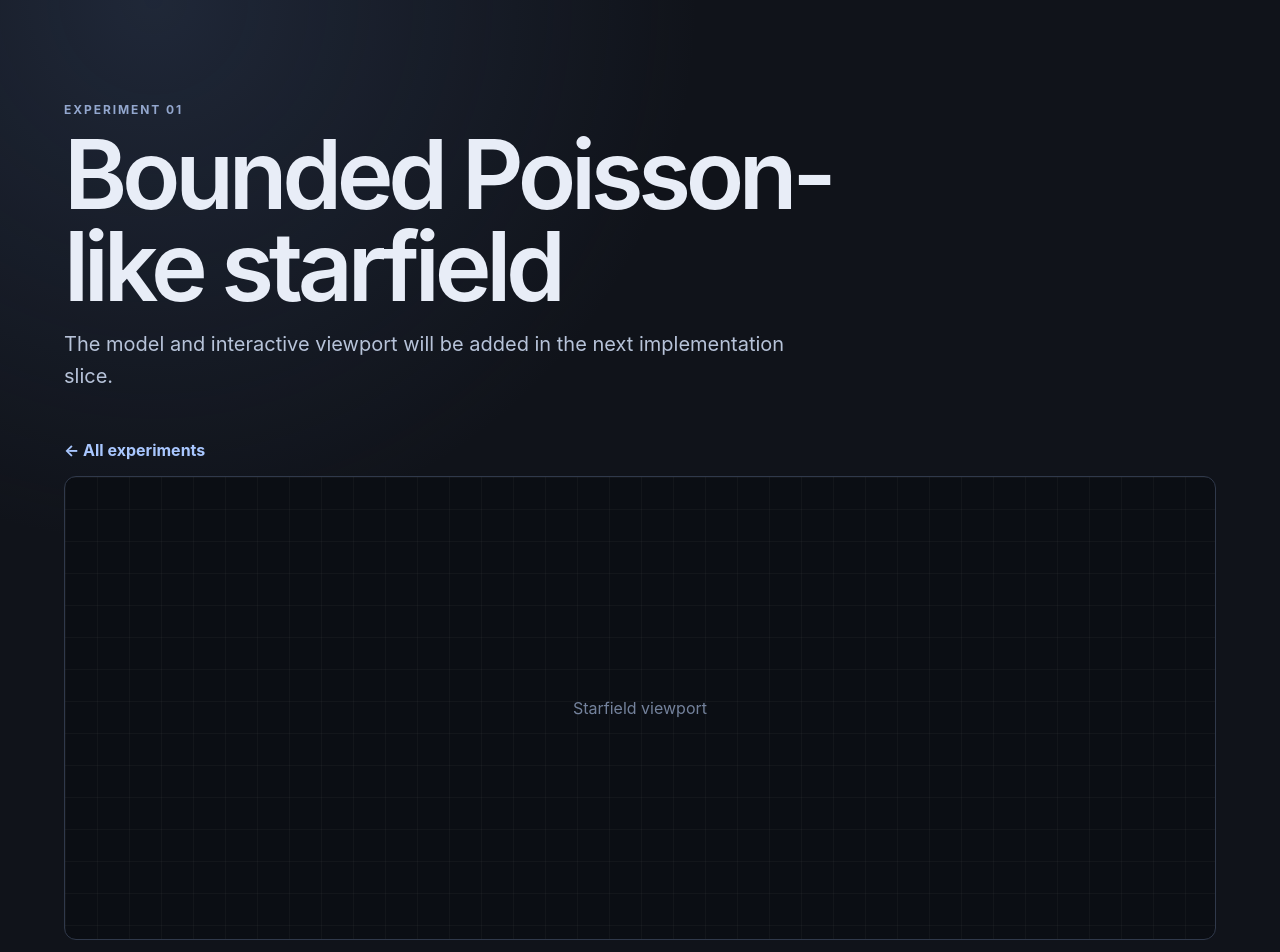
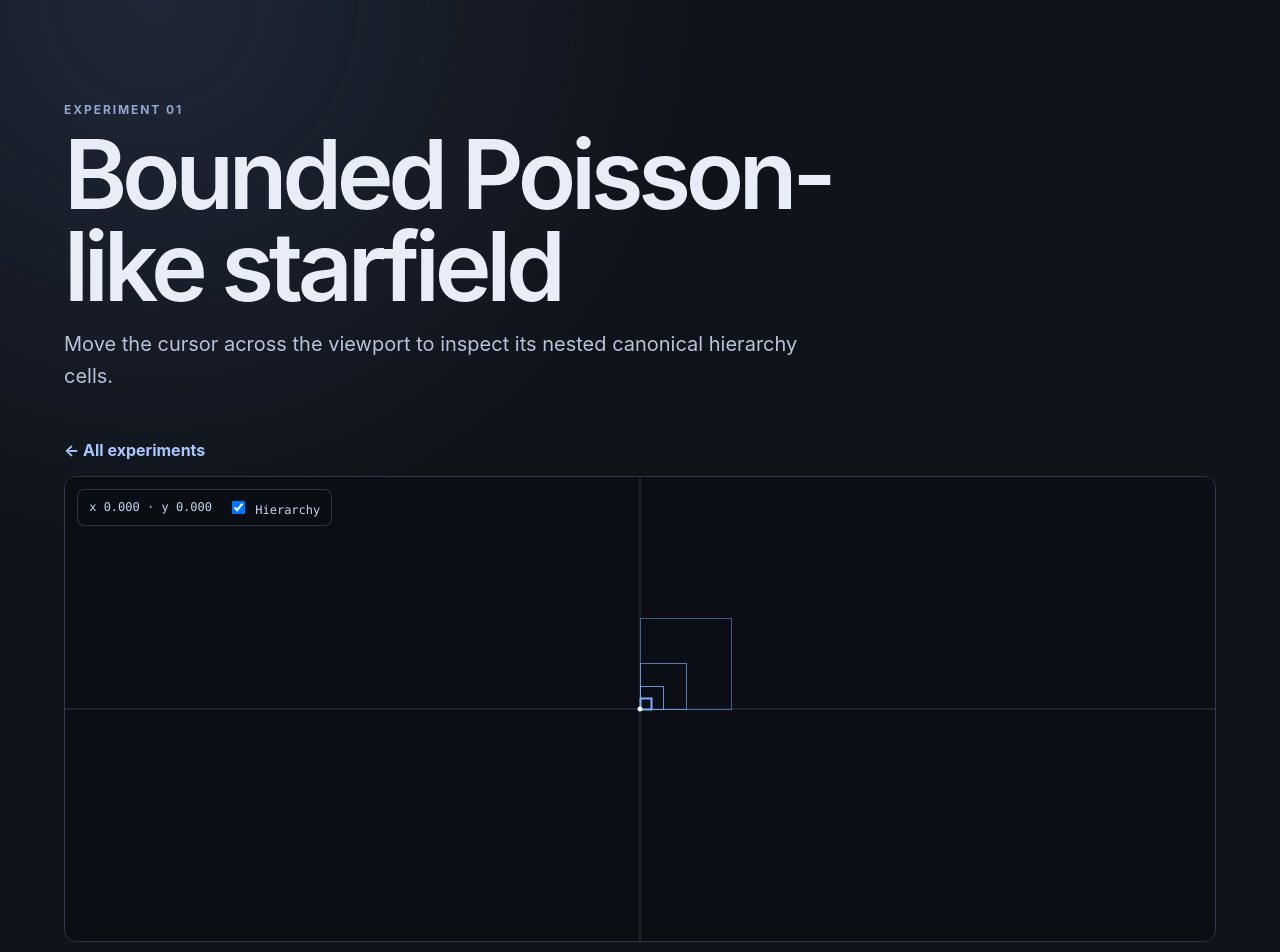
Before and after one commit to pdeblanc/polis, a React (Vite) app: page /starfield in a window 1280 px wide. Shown: the top 952 px of the page. Built offline with nearby package versions, Linux system fonts and the light colour scheme.

Commit message:
Visualize starfield hierarchy.

```diff
--- /dev/null
+++ b/src/components/StarfieldHierarchyCanvas.tsx
@@ -0,0 +1,207 @@
+import {
+  useEffect,
+  useRef,
+  useState,
+  type PointerEvent as ReactPointerEvent,
+} from "react";
+import {
+  cellContainingPoint,
+  dependencyAncestor,
+  type HierarchyCell,
+  type Point2D,
+} from "../models/starfield/hierarchy";
+
+const VIEW_AREA = 64;
+const MIN_CELL_PIXELS = 8;
+type Size = { readonly width: number; readonly height: number };
+
+export function StarfieldHierarchyCanvas() {
+  const canvasRef = useRef<HTMLCanvasElement>(null);
+  const [size, setSize] = useState<Size>({ width: 1, height: 1 });
+  const [cursor, setCursor] = useState<Point2D>({ x: 0, y: 0 });
+  const [showHierarchy, setShowHierarchy] = useState(true);
+
+  const world = worldDimensions(size);
+
+  useEffect(() => {
+    const canvas = canvasRef.current;
+    if (canvas === null) return;
+
+    const observer = new ResizeObserver(([entry]) => {
+      if (entry === undefined) return;
+      setSize({
+        width: Math.max(1, entry.contentRect.width),
+        height: Math.max(1, entry.contentRect.height),
+      });
+    });
+    observer.observe(canvas);
+    return () => observer.disconnect();
+  }, []);
+
+  useEffect(() => {
+    const canvas = canvasRef.current;
+    if (canvas === null) return;
+
+    const scale = window.devicePixelRatio || 1;
+    canvas.width = Math.round(size.width * scale);
+    canvas.height = Math.round(size.height * scale);
+    const context = canvas.getContext("2d");
+    if (context === null) return;
+    context.setTransform(scale, 0, 0, scale, 0, 0);
+    drawBackground(context, size, world);
+    if (showHierarchy) drawHierarchy(context, size, world, cursor);
+  }, [cursor, showHierarchy, size, world]);
+
+  function updateCursor(event: ReactPointerEvent<HTMLCanvasElement>) {
+    const bounds = event.currentTarget.getBoundingClientRect();
+    setCursor(
+      screenToWorld(
+        event.clientX - bounds.left,
+        event.clientY - bounds.top,
+        size,
+        world,
+      ),
+    );
+  }
+
+  return (
+    <section
+      className="hierarchy-demo"
+      aria-label="Starfield hierarchy explorer"
+    >
+      <canvas
+        className="hierarchy-canvas"
+        ref={canvasRef}
+        onPointerEnter={updateCursor}
+        onPointerMove={updateCursor}
+      />
+      <div className="hierarchy-readout">
+        <span>
+          x {formatCoordinate(cursor.x)} · y {formatCoordinate(cursor.y)}
+        </span>
+        <label>
+          <input
+            type="checkbox"
+            checked={showHierarchy}
+            onChange={(event) => setShowHierarchy(event.target.checked)}
+          />{" "}
+          Hierarchy
+        </label>
+      </div>
+    </section>
+  );
+}
+
+function worldDimensions(size: Size): Size {
+  const aspectRatio = size.width / size.height;
+  return {
+    width: Math.sqrt(VIEW_AREA * aspectRatio),
+    height: Math.sqrt(VIEW_AREA / aspectRatio),
+  };
+}
+
+function screenToWorld(
+  screenX: number,
+  screenY: number,
+  size: Size,
+  world: Size,
+): Point2D {
+  return {
+    x: (screenX / size.width - 0.5) * world.width,
+    y: (0.5 - screenY / size.height) * world.height,
+  };
+}
+
+function worldToScreen(point: Point2D, size: Size, world: Size): Point2D {
+  return {
+    x: (point.x / world.width + 0.5) * size.width,
+    y: (0.5 - point.y / world.height) * size.height,
+  };
+}
+
+function drawBackground(
+  context: CanvasRenderingContext2D,
+  size: Size,
+  world: Size,
+) {
+  context.fillStyle = "#0b0e14";
+  context.fillRect(0, 0, size.width, size.height);
+
+  const origin = worldToScreen({ x: 0, y: 0 }, size, world);
+  context.strokeStyle = "#2d3749";
+  context.lineWidth = 1;
+  context.beginPath();
+  context.moveTo(origin.x, 0);
+  context.lineTo(origin.x, size.height);
+  context.moveTo(0, origin.y);
+  context.lineTo(size.width, origin.y);
+  context.stroke();
+}
+
+function drawHierarchy(
+  context: CanvasRenderingContext2D,
+  size: Size,
+  world: Size,
+  cursor: Point2D,
+) {
+  const worldPerPixel = world.width / size.width;
+  const minimumEdge =
+    2 ** Math.ceil(Math.log2(worldPerPixel * MIN_CELL_PIXELS));
+  const cells = dependencyChain(cellContainingPoint(cursor, minimumEdge));
+
+  [...cells].reverse().forEach((cell, index) => {
+    drawCell(context, size, world, cell, index, cells.length);
+  });
+
+  const pointer = worldToScreen(cursor, size, world);
+  context.fillStyle = "#f3f7ff";
+  context.beginPath();
+  context.arc(pointer.x, pointer.y, 2.5, 0, Math.PI * 2);
+  context.fill();
+}
+
+function dependencyChain(requestedCell: HierarchyCell): HierarchyCell[] {
+  const cells = [requestedCell];
+  let ancestor = dependencyAncestor(requestedCell);
+
+  while (ancestor !== undefined) {
+    cells.push(ancestor.cell);
+    ancestor = dependencyAncestor(ancestor.cell);
+  }
+
+  return cells;
+}
+
+function drawCell(
+  context: CanvasRenderingContext2D,
+  size: Size,
+  world: Size,
+  cell: HierarchyCell,
+  index: number,
+  count: number,
+) {
+  const northwest = worldToScreen(
+    { x: cell.minX, y: cell.minY + cell.edgeLength },
+    size,
+    world,
+  );
+  const southeast = worldToScreen(
+    { x: cell.minX + cell.edgeLength, y: cell.minY },
+    size,
+    world,
+  );
+  const intensity = 0.3 + (0.7 * (index + 1)) / count;
+
+  context.strokeStyle = `rgb(126 174 255 / ${intensity})`;
+  context.lineWidth = index === count - 1 ? 2 : 1;
+  context.strokeRect(
+    Math.round(northwest.x) + 0.5,
+    Math.round(northwest.y) + 0.5,
+    Math.round(southeast.x - northwest.x),
+    Math.round(southeast.y - northwest.y),
+  );
+}
+
+function formatCoordinate(value: number): string {
+  return value.toFixed(3).replace("-0.000", "0.000");
+}
--- /dev/null
+++ b/src/models/starfield/hierarchy.ts
@@ -0,0 +1,65 @@
+export type Point2D = {
+  readonly x: number;
+  readonly y: number;
+};
+
+export type HierarchyCell = {
+  readonly minX: number;
+  readonly minY: number;
+  readonly edgeLength: number;
+};
+
+export type DependencyAncestor = {
+  readonly cell: HierarchyCell;
+  readonly relativeSize: 'smaller' | 'larger';
+};
+
+/** Returns the aligned hierarchy cell at `edgeLength` containing a point. */
+export function cellContainingPoint(
+  point: Point2D,
+  edgeLength: number,
+): HierarchyCell {
+  return {
+    minX: Math.floor(point.x / edgeLength) * edgeLength,
+    minY: Math.floor(point.y / edgeLength) * edgeLength,
+    edgeLength,
+  };
+}
+
+/**
+ * Returns the cell that must be queried immediately before this cell.
+ *
+ * Unit cells touching the origin are roots. Larger origin-anchored cells depend on
+ * the smaller origin-anchored cell they expand. Every other cell inherits its count
+ * from its larger geometric parent.
+ */
+export function dependencyAncestor(cell: HierarchyCell): DependencyAncestor | undefined {
+  const originAnchored = hasOriginCorner(cell);
+
+  if (cell.edgeLength === 1 && originAnchored) return undefined;
+
+  if (cell.edgeLength > 1 && originAnchored) {
+    const edgeLength = cell.edgeLength / 2;
+    return {
+      cell: {
+        minX: cell.minX === 0 ? 0 : -edgeLength,
+        minY: cell.minY === 0 ? 0 : -edgeLength,
+        edgeLength,
+      },
+      relativeSize: 'smaller',
+    };
+  }
+
+  return {
+    cell: cellContainingPoint(
+      { x: cell.minX, y: cell.minY },
+      cell.edgeLength * 2,
+    ),
+    relativeSize: 'larger',
+  };
+}
+
+function hasOriginCorner(cell: HierarchyCell): boolean {
+  const { edgeLength, minX, minY } = cell;
+  return (minX === 0 || minX === -edgeLength) && (minY === 0 || minY === -edgeLength);
+}
--- a/src/pages/StarfieldPage.tsx
+++ b/src/pages/StarfieldPage.tsx
@@ -1,4 +1,5 @@
 import { BackLink, Page } from '../components/Page';
+import { StarfieldHierarchyCanvas } from '../components/StarfieldHierarchyCanvas';
 
 export function StarfieldPage() {
   return (
@@ -7,15 +8,13 @@ export function StarfieldPage() {
       title="Bounded Poisson-like starfield"
       introduction={
         <p>
-          The model and interactive viewport will be added in the next implementation
-          slice.
+          Move the cursor across the viewport to inspect its nested canonical hierarchy
+          cells.
         </p>
       }
     >
       <BackLink />
-      <div className="viewport-placeholder" role="img" aria-label="Starfield viewport placeholder">
-        Starfield viewport
-      </div>
+      <StarfieldHierarchyCanvas />
     </Page>
   );
 }
--- a/src/styles.css
+++ b/src/styles.css
@@ -124,6 +124,44 @@ h1 {
   background-size: 2rem 2rem;
 }
 
+.hierarchy-demo {
+  position: relative;
+  overflow: hidden;
+  min-height: min(58vh, 38rem);
+  border: 1px solid #30394b;
+  border-radius: 0.75rem;
+  background: #0b0e14;
+}
+
+.hierarchy-canvas {
+  display: block;
+  width: 100%;
+  height: min(58vh, 38rem);
+  cursor: crosshair;
+  touch-action: none;
+}
+
+.hierarchy-readout {
+  position: absolute;
+  top: 0.75rem;
+  left: 0.75rem;
+  display: flex;
+  gap: 1rem;
+  align-items: center;
+  padding: 0.5rem 0.7rem;
+  border: 1px solid rgb(133 157 199 / 28%);
+  border-radius: 0.45rem;
+  color: #c7d5ef;
+  background: rgb(11 14 20 / 84%);
+  font-family: ui-monospace, SFMono-Regular, Menlo, Consolas, monospace;
+  font-size: 0.75rem;
+  pointer-events: auto;
+}
+
+.hierarchy-readout label {
+  white-space: nowrap;
+}
+
 @media (max-width: 40rem) {
   .page-shell {
     width: min(100% - 1.25rem, 72rem);
```
Also changed, not shown: 1 other file (tests, documents, lock files or other folders).
